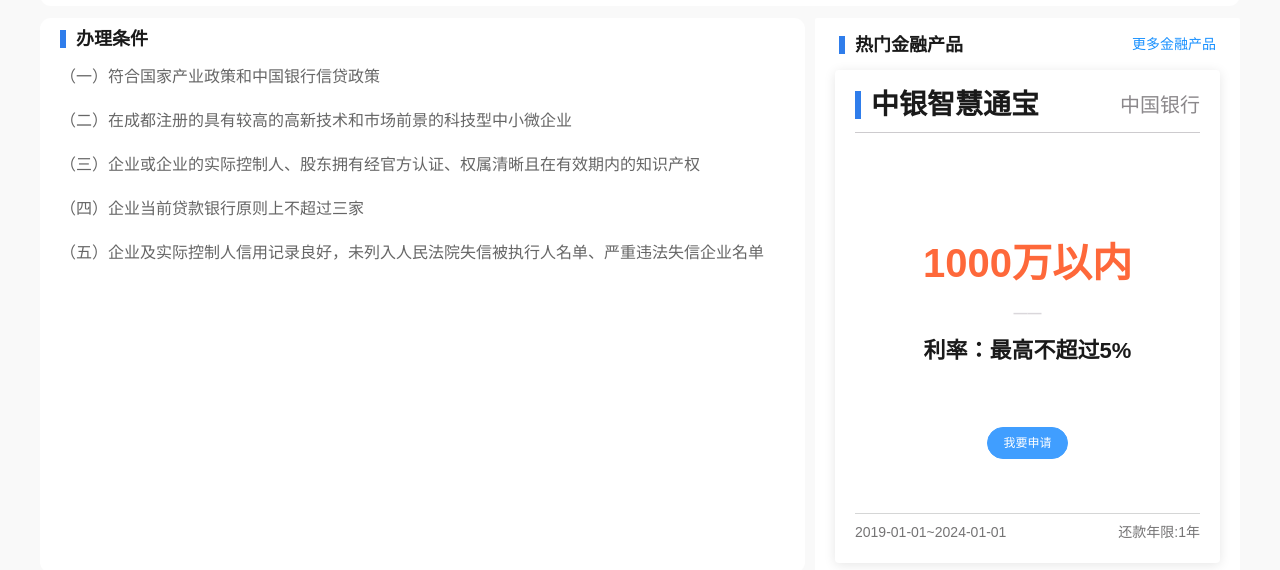
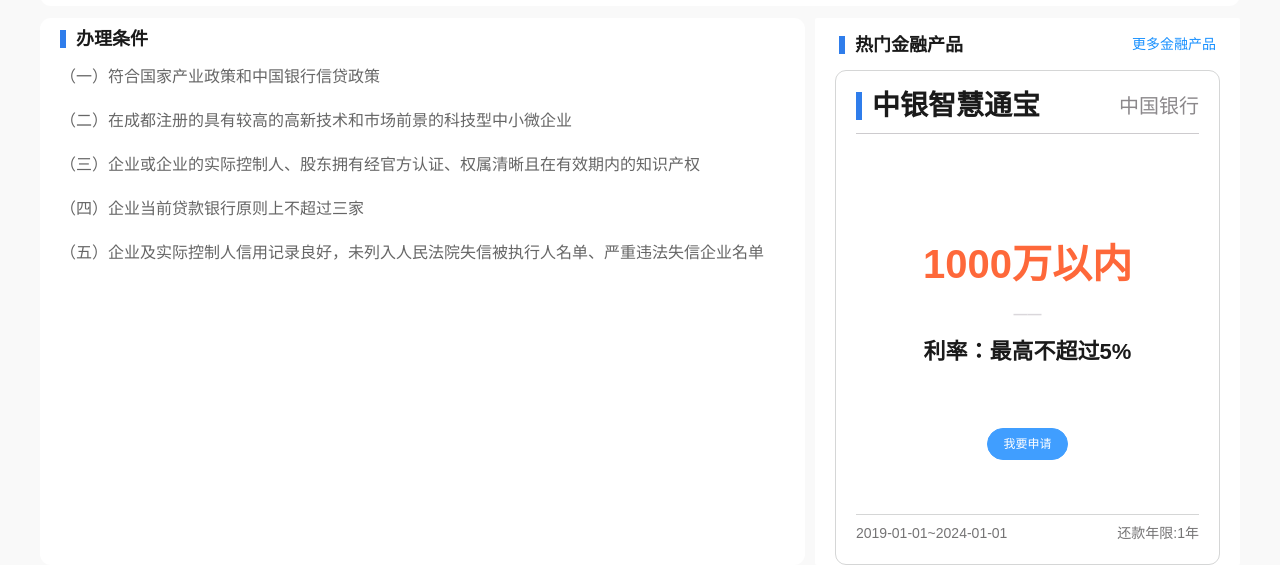
Before and after one commit to 422720735/intellectual, a Nuxt app: page /applyFor in a window 1280 px wide. Shown: the part 5072-5642 px from the top of the page. Built offline with nearby package versions, Linux system fonts and the light colour scheme; what vue2-perfect-scrollbar would draw is missing.

Commit message:
今天就到这里，明天研究百度地图。

```diff
--- a/pages/applyFor.vue
+++ b/pages/applyFor.vue
@@ -209,11 +209,9 @@ $warningColor: #f58b3b;
                     width: 100%;
                     box-sizing: border-box;
                     padding: 20px;
-                    border-radius: 4px;
+                    border-radius: 11px;
                     background-color: $white;
-                    box-shadow: 0 2px 12px 0 rgba(0, 0, 0, 0.1);
-                    margin-bottom: 10px;
-
+                    border: solid 1px #d5d6d6;
                     .word_bg {
                         display: block;
                         margin-top: 100px;
--- a/pages/information.vue
+++ b/pages/information.vue
@@ -304,9 +304,9 @@ $warningColor: #f58b3b;
                     width: 100%;
                     box-sizing: border-box;
                     padding: 20px;
-                    border-radius: 4px;
+                    border-radius: 11px;
                     background-color: $white;
-                    box-shadow: 0 2px 12px 0 rgba(0, 0, 0, 0.1);
+                    border: solid 1px #d5d6d6;
                     margin-bottom: 10px;
 
                     .word_bg {
--- a/plugins/ant-design-vue.js
+++ b/plugins/ant-design-vue.js
@@ -1,9 +1,9 @@
 import Vue from 'vue'
 import {
-    InputNumber,
     Tabs,
     Card,
     Pagination,
+    InputNumber,
     LocaleProvider
 } from 'ant-design-vue'
 const TabPane = Tabs.TabPane
```
